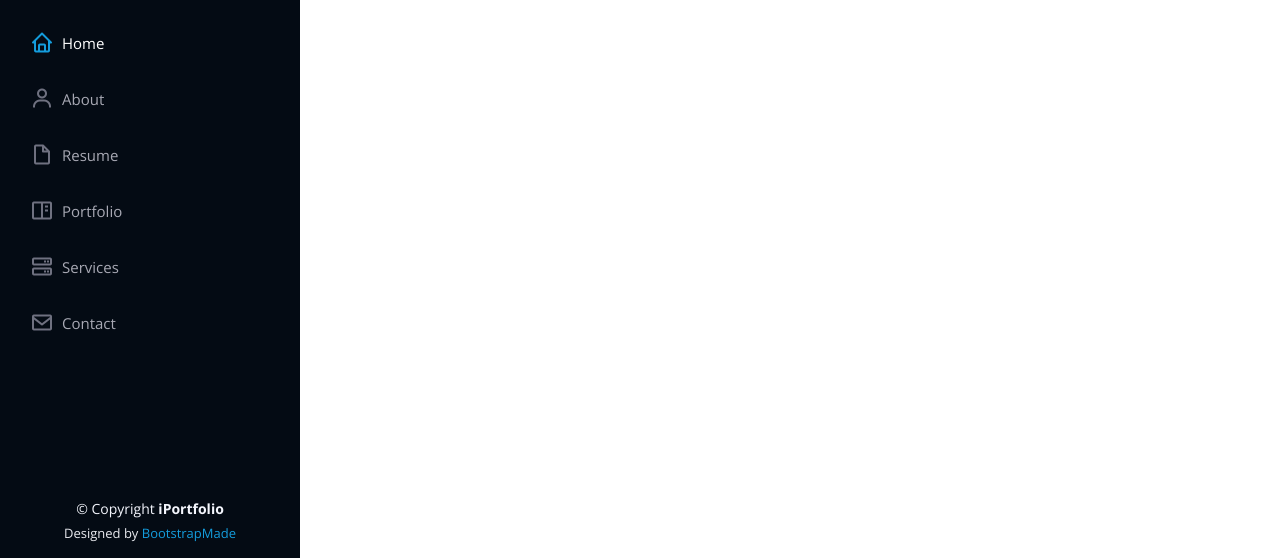
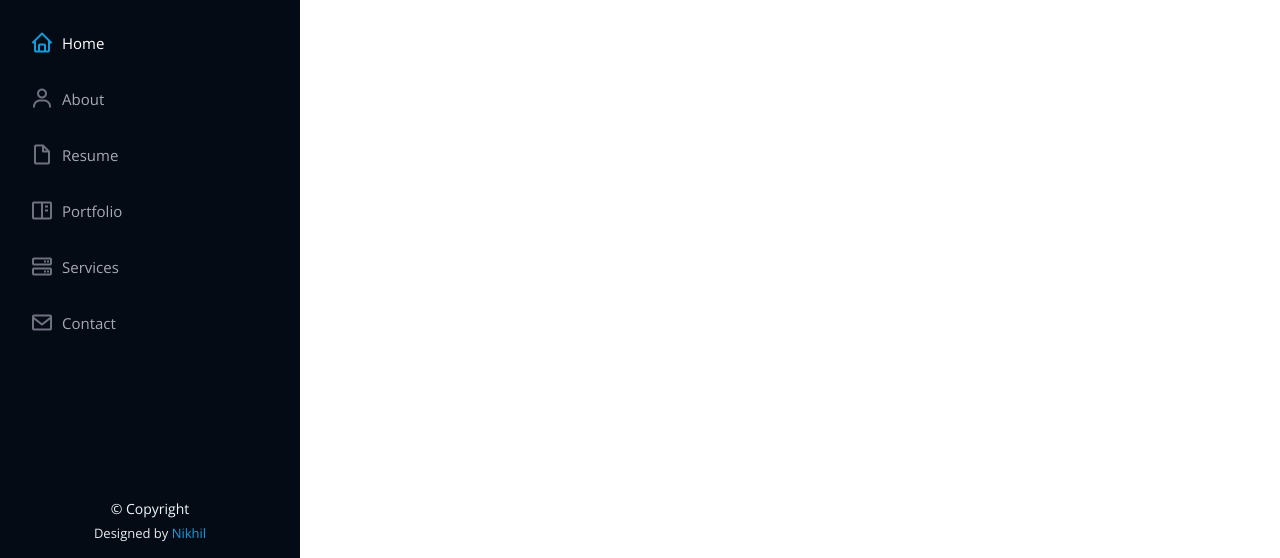
Before and after one commit to konakallanikhil/WebProfile, a plain HTML site: page inner-page.html in a window 1280 px wide. Shown: the part 242-800 px from the top of the page. Drawn offline with nearby package versions, Linux system fonts and the light colour scheme.

Commit message:
This is total details of my Profile after few modifcation in few files

```diff
--- a/inner-page.html
+++ b/inner-page.html
@@ -27,13 +27,6 @@
   <!-- Template Main CSS File -->
   <link href="assets/css/style.css" rel="stylesheet">
 
-  <!-- =======================================================
-  * Template Name: iPortfolio
-  * Template URL: https://bootstrapmade.com/iportfolio-bootstrap-portfolio-websites-template/
-  * Updated: Mar 17 2024 with Bootstrap v5.3.3
-  * Author: BootstrapMade.com
-  * License: https://bootstrapmade.com/license/
-  ======================================================== -->
 </head>
 
 <body>
@@ -101,14 +94,10 @@
   <footer id="footer">
     <div class="container">
       <div class="copyright">
-        &copy; Copyright <strong><span>iPortfolio</span></strong>
+        &copy; Copyright <strong><span></span></strong>
       </div>
       <div class="credits">
-        <!-- All the links in the footer should remain intact. -->
-        <!-- You can delete the links only if you purchased the pro version. -->
-        <!-- Licensing information: https://bootstrapmade.com/license/ -->
-        <!-- Purchase the pro version with working PHP/AJAX contact form: https://bootstrapmade.com/iportfolio-bootstrap-portfolio-websites-template/ -->
-        Designed by <a href="https://bootstrapmade.com/">BootstrapMade</a>
+        Designed by <a href="https://bootstrapmade.com/">Nikhil</a>
       </div>
     </div>
   </footer><!-- End  Footer -->
```
Also changed, not shown: index.html (+0 -13 lines), portfolio-details.html (+2 -13 lines).
